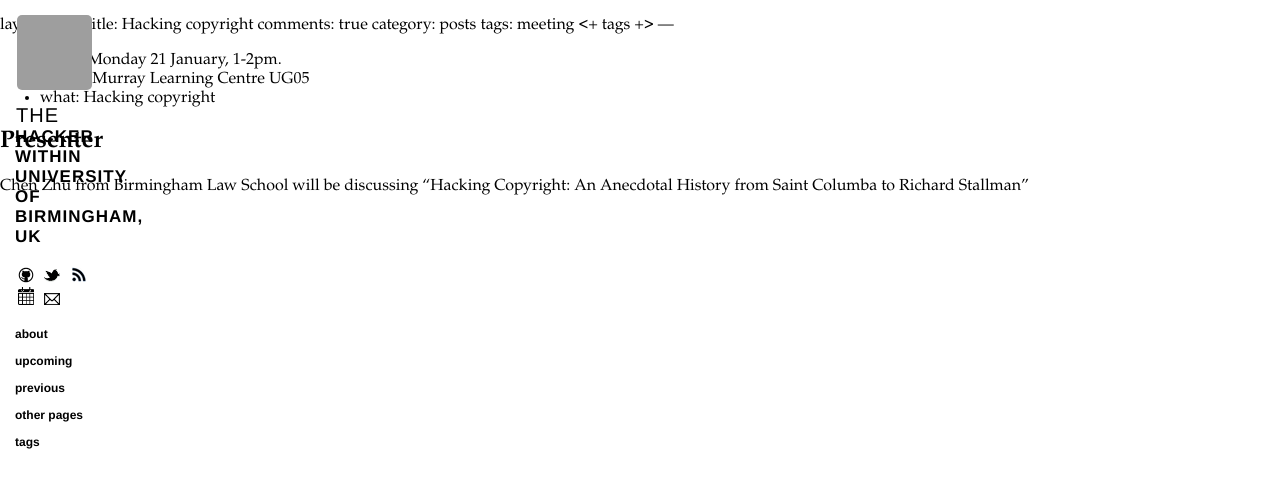
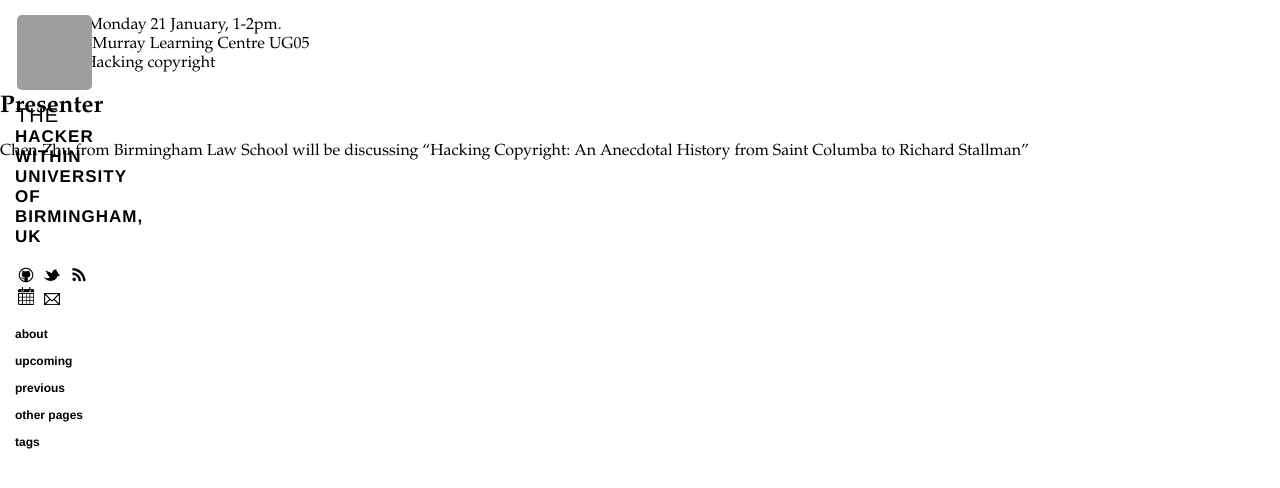
Before and after one commit to thehackerwithin/UoB, a Jekyll site: the page built from _posts/2019-01-21-hacking-copyright.md, in a window 1280 px wide, cut to the strip 0-488 px from the top of the page. Built offline with Jekyll 4.4.1, drawn with Linux system fonts in a browser that asks for light colours; nearby versions of some CDN libraries; some of the changed lines change nothing that is shown; grey boxes are pictures that could not be loaded.

Commit message:
Update 2019-01-21-hacking-copyright.md

```diff
--- a/_posts/2019-01-21-hacking-copyright.md
+++ b/_posts/2019-01-21-hacking-copyright.md
@@ -1,6 +1,6 @@
-
+---
 layout: post
-title: Hacking copyright
+title: Hacking copyright : An Anecdotal History from Saint Columba to Richard Stallman
 comments: true
 category: posts
 tags: meeting <+ tags +>
```
